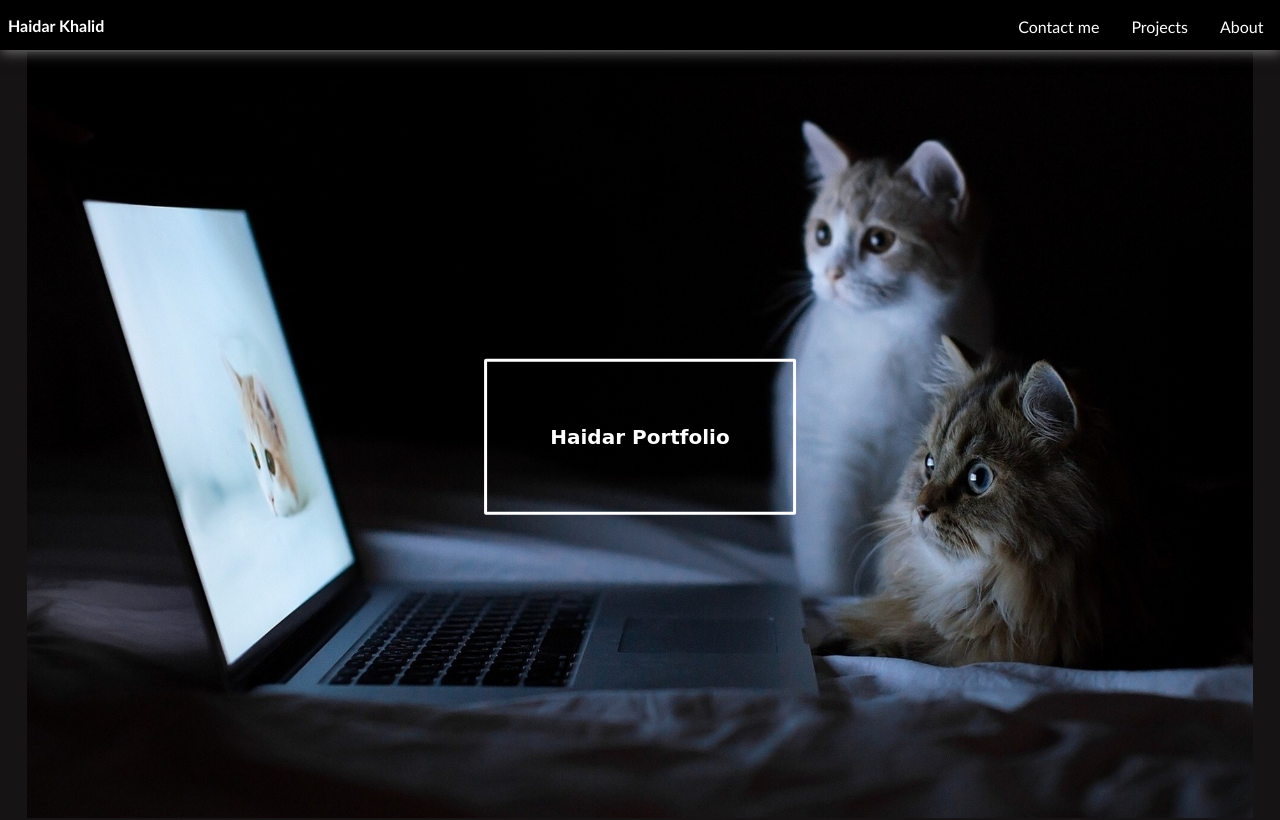
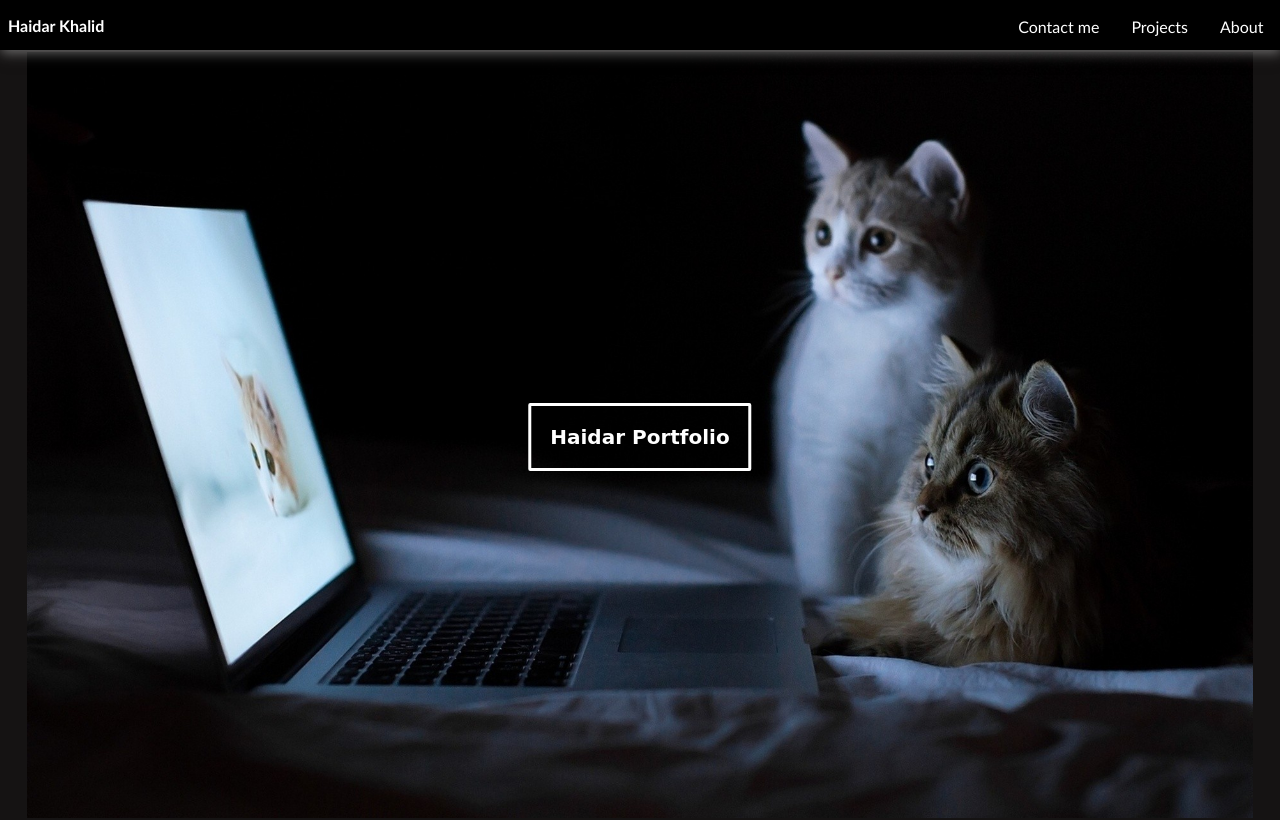
Before and after one commit to HaidarKhalid/My-Portfolio, a plain HTML site: page index.html in a window 1280 px wide. Shown: the top 820 px of the page. Drawn offline with Linux system fonts and the light colour scheme; a web font is replaced by a local one.

Commit message:
Update styles.css

```diff
--- a/styles.css
+++ b/styles.css
@@ -68,7 +68,7 @@ body {
   font-weight: bold;
   font-family: 'Aboreto', cursive;
   font-size: 20px;
-  padding: 5%;
+  padding: 19px;
   border: 3px solid white;
   border-radius: 2px;
 }
```
